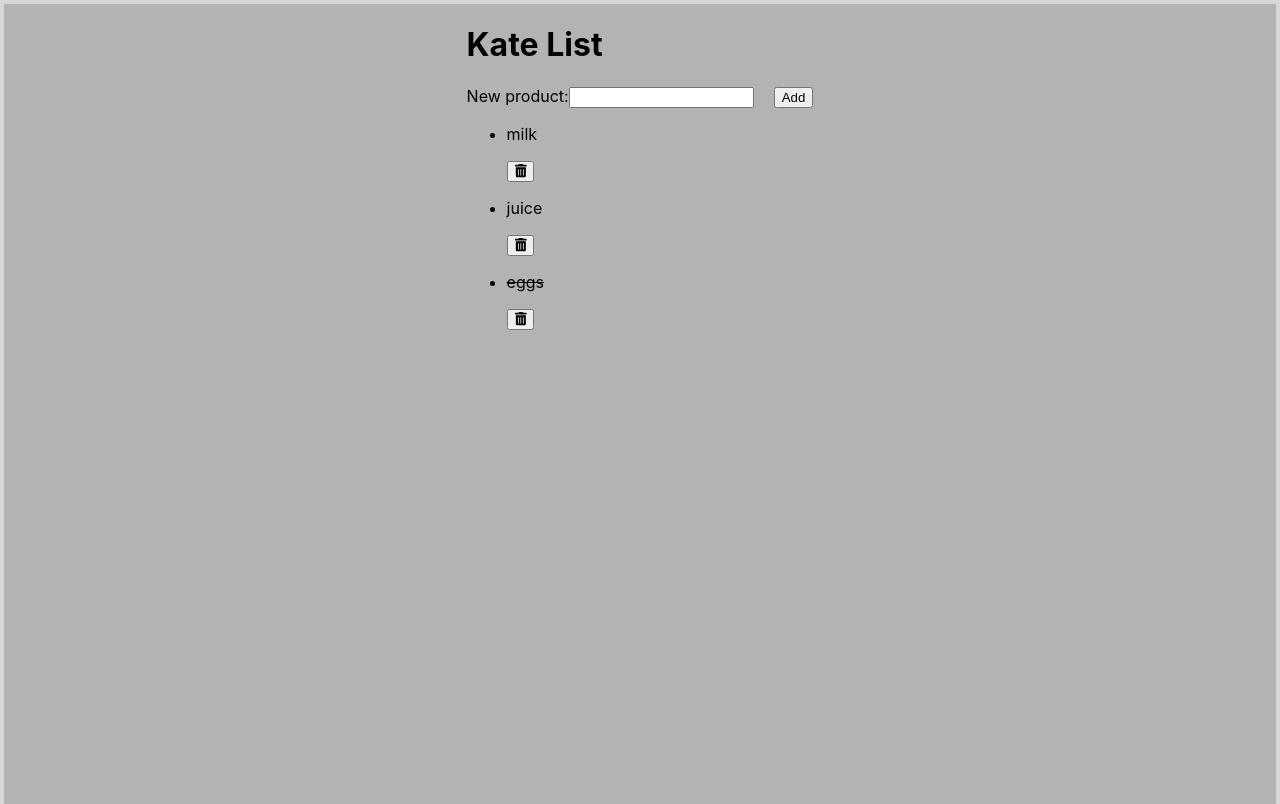
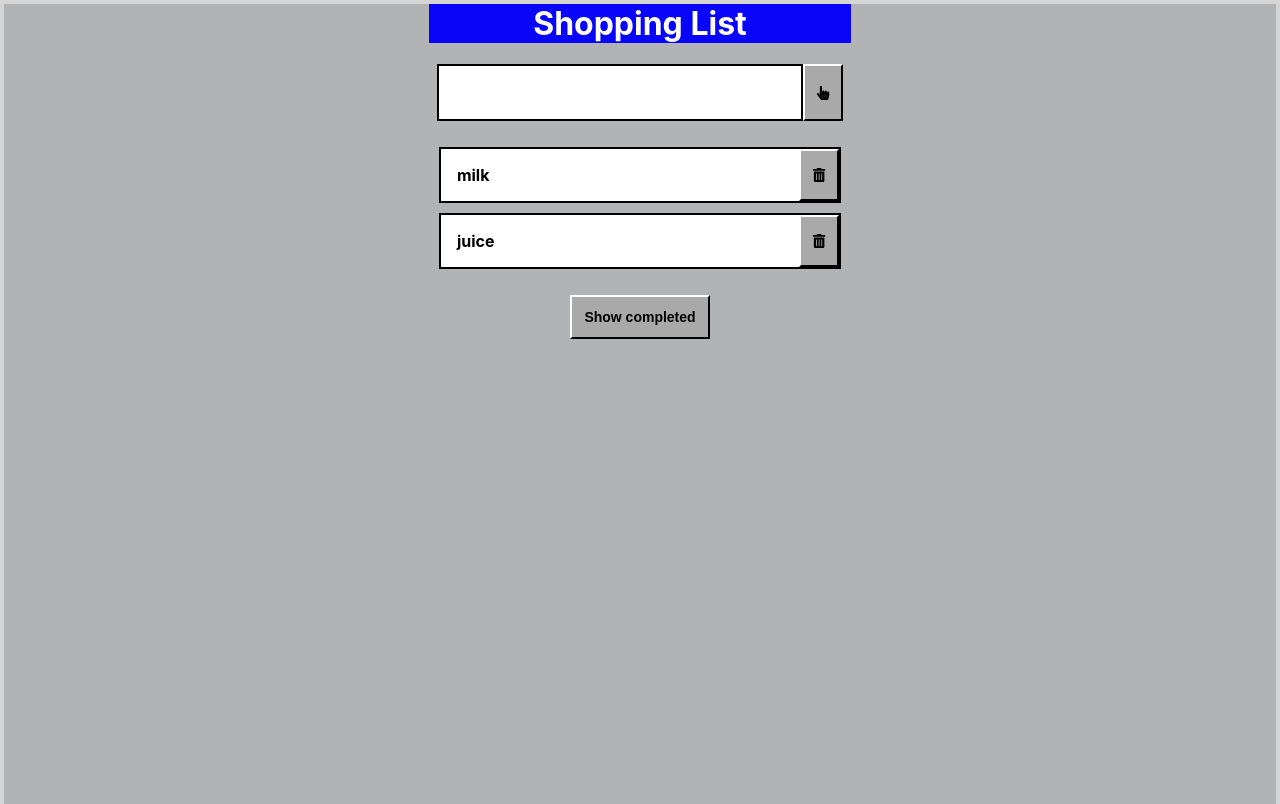
Before and after one commit to zelenovakat/KateApp, a React (Create React App) app in the folder my-app/: page / in a window 1280 px wide. Built offline with nearby package versions, Linux system fonts and the light colour scheme.

Commit message:
refactoring app.js(Form)

```diff
--- a/my-app/package.json
+++ b/my-app/package.json
@@ -35,5 +35,8 @@
       "last 1 firefox version",
       "last 1 safari version"
     ]
+  },
+  "devDependencies": {
+    "prettier": "^1.19.1"
   }
 }
--- a/my-app/src/App.js
+++ b/my-app/src/App.js
@@ -1,60 +1,50 @@
-import React, { useState } from 'react';
-import './App.css';
-import Title from './components/Title'
+import React from 'react'
+import "./App.css"
+import Title from "./components/Title"
 import ProductsList from './components/ProductsList';
-import styled from 'styled-components'
-
-const Button = styled.button`
-margin-left: 20px;
-`
-const StyledDiv = styled.div`
-display: flex;
-justify-content: center;
-// max-width: 500px;
-`
+import styled from "styled-components"
+import { mediaSmall } from "./utils/screen(media)"
+import { useLocalStorage } from './components/useLocalStorage'
+import Form from "./Form"
 
 
 function App() {
-  const [newProduct, setNewProduct] = useState('');
+
   const defaultProducts = [
-    { name: 'milk', completed: false },
-    { name: 'juice', completed: false },
-    { name: 'eggs', completed: true },
+    { name: "milk", completed: false },
+    { name: "juice", completed: false },
+    { name: "eggs", completed: true },
   ]
-  const [products, setProducts] = useState(defaultProducts)
-
-  const handleClick = () => {
-    const newItem = { name: newProduct, completed: false }
-    const updatedProducts = [newItem, ...products]
-    setProducts(updatedProducts)
-    setNewProduct('')
-  }
-
+  const [products, setProducts] = useLocalStorage('products',defaultProducts)
   return (
-    <StyledDiv>
-      <form>
-        <Title>
-          Kate List
-    </Title>
-        <label>
-          New product:
-       <input type="text" value={newProduct} onChange={(event) => {
-            console.log(event.target.value)
-            setNewProduct(event.target.value)
-          }}
-
-          />
-          <Button type="button" onClick={handleClick} >Add
-       </Button>
-          <ProductsList products={products} setProductList={setProducts} />
-        </label>
-      </form>
-
-
-    </StyledDiv>
+    <MainWrapper>
+      <Title>Shopping List</Title>
+    <Form products={products} setProducts={setProducts} />
+    <ProductsList products={products} setProductList={setProducts} />
+    </MainWrapper>
   )
 }
 
+export default App
 
-
-export default App
+const MainWrapper = styled.div`
+  margim: 0 auto;
+  display: flex;
+  justify-content: center;
+  flex-direction: column;
+  max-width: 500px;
+  ${mediaSmall} {
+    display: flex;
+    justify-content: center;
+  }
+  h1 {
+    color: white;
+    text-align: center;
+    background-color: #0805f9;
+    margin-top: 0;
+  }
+  div {
+    display: flex;
+    justify-content: center;
+  }
+`
--- /dev/null
+++ b/my-app/src/Form.jsx
@@ -0,0 +1,56 @@
+import React, { useState } from "react"
+import { FontAwesomeIcon } from "@fortawesome/react-fontawesome"
+import { faHandPointer } from "@fortawesome/free-solid-svg-icons"
+import styled from "styled-components"
+
+const Form = props => {
+  const { products, setProducts} = props
+  const [newProduct, setNewProduct] = useState("")
+  const handleClick = () => {
+    const newItem = { name: newProduct, completed: false }
+    const updatedProducts = [newItem, ...products]
+    setProducts(updatedProducts)
+    setNewProduct("")
+  }
+  return (
+    <form onSubmit={handleClick}>
+        <StyledDiv>
+          <Input
+            type="text"
+            value={newProduct}
+            onChange={event => {
+              console.log(event.target.value)
+              setNewProduct(event.target.value)
+            }}
+          />
+          <Button type="button" onClick={handleClick}>
+            <FontAwesomeIcon icon={faHandPointer} />
+          </Button>
+        </StyledDiv>
+      </form>
+  )
+}
+
+export default Form
+
+const StyledDiv = styled.div`
+  display: flex;
+  margin: 0 8px;
+`
+export const Button = styled.button`
+  background-color: darkgrey;
+  border-top: 2px solid #fff;
+  border-right: 2px solid #000;
+  border-bottom: 2px solid #000;
+  border-left: 2px solid #fff;
+  padding: 12px;
+  font-size: 14px;
+  font-weight: bold;
+`
+const Input = styled.input`
+width: 100%;
+padding: 12px 20px;
+box-sizing: border-box;
+border: 2px solid;
+font-size: 25px;
+`
--- /dev/null
+++ b/my-app/src/components/ProductListItem.jsx
@@ -0,0 +1,28 @@
+import React from "react"
+import { FontAwesomeIcon } from "@fortawesome/react-fontawesome"
+import { faTrashAlt } from "@fortawesome/free-solid-svg-icons"
+import { Button } from '../Form'
+
+const ProductListItem = props => {
+  const { name, completed, clickOnProduct, deleteProduct } = props
+  return (
+    <li
+      key={name}
+      style={{
+        textDecoration: completed ? "line-through" : "none",
+      }}>
+      <p
+        onClick={() => {
+          clickOnProduct(name)
+        }}>
+        {name}{""}
+      </p>
+
+      <Button onClick={() => deleteProduct(name)}>
+        <FontAwesomeIcon icon={faTrashAlt} />
+      </Button>
+    </li>
+  )
+}
+
+export default ProductListItem
--- a/my-app/src/components/ProductsList.jsx
+++ b/my-app/src/components/ProductsList.jsx
@@ -1,52 +1,112 @@
-import React from 'react'
-import { FontAwesomeIcon } from '@fortawesome/react-fontawesome'
-import { faTrashAlt } from '@fortawesome/free-solid-svg-icons'
+import React, { useState } from "react"
 import { updateObjectInArray, deleteObjectInArray } from "../utils/helper"
+import styled from "styled-components"
+import ProductListItem from "./ProductListItem"
+import { Button } from "../Form"
 
-const ProductsList = (props) => {
+const ProductsList = props => {
   const { products, setProductList } = props
-  const handleClick = (i) => {
-    const updatedProducts = deleteObjectInArray(products, i)
+  const [isCompletedProducts, setIsCompletedProducts] = useState(false)
+  const deleteProduct = name => {
+    const updatedProducts = deleteObjectInArray(products, name)
     setProductList(updatedProducts)
   }
 
-  const clickOnProduct = (i) => {
+  const toogleCompletedProducts = () => {
+    setIsCompletedProducts(!isCompletedProducts)
+  }
+
+  const clickOnProduct = name => {
+    const oneItem = products.find(item => {
+      return name === item.name
+    })
     // 1. Create new element with updates
-    const oneItem = {...products[i], completed: !products[i].completed}
-    // 2. Prepare action for update
-    const action = {
-      index: i,
-      item: oneItem
-    }
-    // 3. Get new updated full products list
-    const updatedProducts = updateObjectInArray(products, action)
-    // 4. Set new state
+    const updatedItem = { ...oneItem, completed: !oneItem.completed }
+
+    // 2. Get new updated full products list
+    const updatedProducts = updateObjectInArray(products, updatedItem)
+    // 3. Set new state
     setProductList(updatedProducts)
   }
 
-
-  const mapedProducts = products.map(({ name, completed }, i) => {
-    console.log(name)
-    return (
-      <li key={name}
-        style={{
-          textDecoration: completed ? 'line-through' : 'none'
-        }}>
-       <p onClick={() => {clickOnProduct(i) }
-         }>{name}</p>
-        <button onClick={() => handleClick(i)}>
-          <FontAwesomeIcon icon={faTrashAlt} />
-        </button>
-      </li>
-
-    )
+  const completedList = products.filter(({ completed }) => {
+    return completed === true
+  })
+  const notCompletedList = products.filter(({ completed }) => {
+    return completed === false
   })
 
+  const mapProducts = items => {
+    return items.map(({ name, completed }, i) => {
+      return (
+        <ProductListItem
+          key={i}
+          name={name}
+          completed={completed}
+          clickOnProduct={clickOnProduct}
+          i={i}
+          deleteProduct={deleteProduct}
+        />
+      )
+    })
+  }
+
+  const mapedNotCompletedProducts = mapProducts(notCompletedList)
+  const mapedCompletedProducts = mapProducts(completedList)
+
   return (
-    <ul>
-      {mapedProducts}
-    </ul>
+    <>
+      <StyledUl>{mapedNotCompletedProducts}</StyledUl>
+      {isCompletedProducts && (
+        <StyledUl>
+          <h1>Completed</h1>
+          {mapedCompletedProducts}
+        </StyledUl>
+      )}
+
+      <ButtonWrapper>
+        <Button type="button" onClick={toogleCompletedProducts}>
+          {isCompletedProducts === false ? "Show completed" : "Hide"}
+        </Button>
+      </ButtonWrapper>
+    </>
   )
 }
 
 export default ProductsList
+
+const StyledUl = styled.ul`
+  padding-left: 0;
+  h1 {
+    color: black;
+    text-align: center;
+    background-color: #0805f9;
+    margin-top: 0;
+  }
+
+  li {
+    display: flex;
+    justify-content: space-between;
+    background-color: white;
+    color: #000000;
+    border: 2px solid #000;
+    margin: 10px;
+    &:hover {
+      background: #0805f9;
+      color: #fff;
+      text-decoration: none;
+    }
+    p {
+      font-weight: bold;
+      padding-left: 16px;
+      flex: 1;
+    }
+  }
+`
+const ButtonWrapper = styled.div`
+  margin-bottom: 50px;
+  margin-right: 8px;
+  margin-left: 8px;
+  justify-content: center;
+  display: flex;
+`
--- /dev/null
+++ b/my-app/src/components/useLocalStorage.jsx
@@ -0,0 +1,37 @@
+import { useState } from 'react';
+
+export function useLocalStorage(key, initialValue) {
+  // State to store our value
+  // Pass initial state function to useState so logic is only executed once
+  const [storedValue, setStoredValue] = useState(() => {
+    try {
+      // Get from local storage by key
+      const item = window.localStorage.getItem(key);
+      // Parse stored json or if none return initialValue
+      return item ? JSON.parse(item) : initialValue;
+    } catch (error) {
+      // If error also return initialValue
+      console.log(error);
+      return initialValue;
+    }
+  });
+
+  // Return a wrapped version of useState's setter function that ...
+  // ... persists the new value to localStorage.
+  const setValue = value => {
+    try {
+      // Allow value to be a function so we have same API as useState
+      const valueToStore =
+        value instanceof Function ? value(storedValue) : value;
+      // Save state
+      setStoredValue(valueToStore);
+      // Save to local storage
+      window.localStorage.setItem(key, JSON.stringify(valueToStore));
+    } catch (error) {
+      // A more advanced implementation would handle the error case
+      console.log(error);
+    }
+  };
+
+  return [storedValue, setValue];
+}
--- a/my-app/src/utils/helper.js
+++ b/my-app/src/utils/helper.js
@@ -1,17 +1,20 @@
-export const updateObjectInArray = (array, action) => {
-  return array.map((item, index) => {
-    if (index !== action.index) {
+export const updateObjectInArray = (array, newItem) => {
+  return array.map((item) => {
+    if (newItem.name !== item.name) {
       // This isn't the item we care about - keep it as-is
       return item
     }
     // Otherwise, this is the one we want - return an updated value
     return {
       ...item,
-      ...action.item
+      ...newItem
     }
   })
 }
 
-export const deleteObjectInArray = (array, index) => {
-  return [...array.slice(0, index), ...array.slice(index + 1)]
+export const deleteObjectInArray = (array, name) => {
+  return array.filter( (item) => item.name !== name)
 }
+
+// opacity: 0.7; /* Полупрозрачный фон */
+//     filter: alpha(Opacity=70); /* Прозрачность в IE */
--- /dev/null
+++ b/my-app/src/utils/screen(media).js
@@ -0,0 +1,5 @@
+export const screenXs = "416px"
+export const screenSmall = "768px"
+
+export const mediaXs = `@media (min-width: ${screenXs})`
+export const mediaSmall = `@media (min-width: ${screenSmall})`
```
Also changed, not shown: 1 other file (tests, documents, lock files or other folders).
